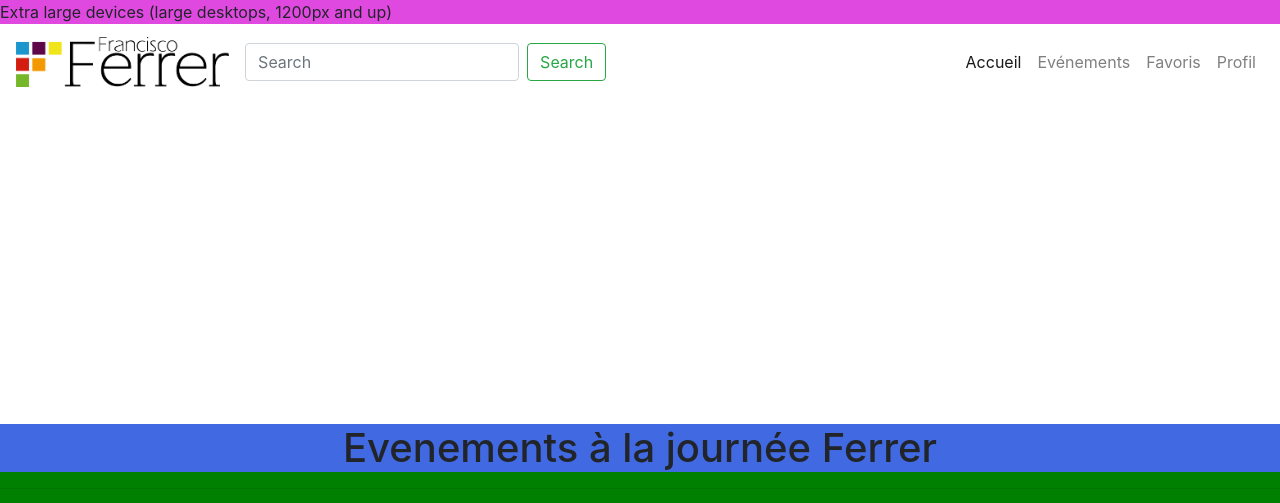
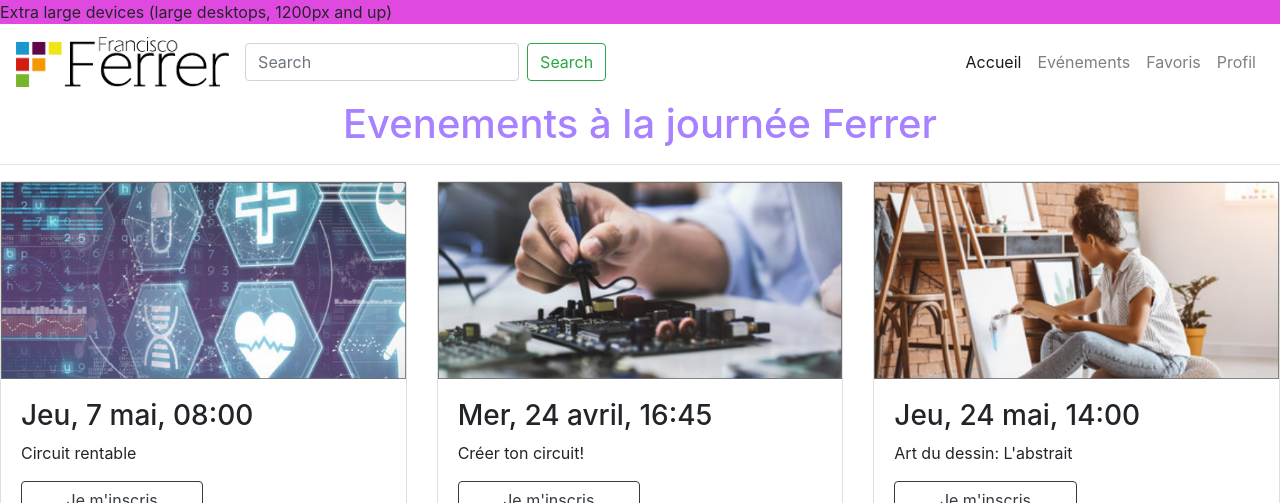
Before and after one commit to manumanmanman/JPOF, a PHP site: page /groupe-B in a window 1280 px wide. Shown: the top 503 px of the page. Run offline with PHP 8.4, Linux system fonts and the light colour scheme.

Commit message:
j'ai modifié les cards de l'index

```diff
--- a/groupe-B/index.php
+++ b/groupe-B/index.php
@@ -6,35 +6,45 @@
   <div class="row">
     <div class="col-md-4">
       <div class="card">
-    <img src="https://placeimg.com/640/480/arch" />
+    <img src="img/img1.jpg" />
     <div class="card-body">
-      <h3>Nature writing</h3>
-    <p class="text-justify">Nature writing often draws heavily on scientific information and facts about the natural world; at the same time, it is frequently written in the first person and incorporates personal observations of and philosophical reflections upon nature.</p>
-    <button type="button" class="btn btn-primary w-25">View</button>
+      <h3>Jeu, 7 mai, 08:00</h3>
+    <p class="text-justify">Circuit rentable</p>
+    <button type="button" class="btn btn-outline-dark w-50">Je m'inscris</button>
     </div>
   </div>
     </div>
     <div class="col-md-4">
       <div class="card">
-    <img src="https://placeimg.com/640/480/arch" />
+    <img src="img/img2.jpg" />
     <div class="card-body">
-      <h3>Nature writing</h3>
-    <p class="text-justify">Nature writing often draws heavily on scientific information and facts about the natural world; at the same time, it is frequently written in the first person and incorporates personal observations of and philosophical reflections upon nature.</p>
-    <button type="button" class="btn btn-primary w-50">View</button>
+      <h3>Mer, 24 avril, 16:45</h3>
+    <p class="text-justify">Créer ton circuit!</p>
+    <button type="button" class="btn btn-outline-dark w-50">Je m'inscris</button>
     </div>
   </div>
     </div>
     <div class="col-md-4">
       <div class="card">
-    <img src="https://placeimg.com/640/480/arch" />
+    <img src="img/img3.jpg" />
     <div class="card-body">
-      <h3>Nature writing</h3>
-    <p class="text-justify">Nature writing often draws heavily on scientific information and facts about the natural world; at the same time, it is frequently written in the first person and incorporates personal observations of and philosophical reflections upon nature.</p>
-    <button type="button" class="btn btn-primary w-25">View</button>
+      <h3>Jeu, 24 mai, 14:00</h3>
+    <p class="text-justify">Art du dessin: L'abstrait</p>
+    <button type="button" class="btn btn-outline-dark w-50">Je m'inscris</button>
     </div>
   </div>
     </div>
   </div>
 </div>
 
+
+
+
+
+
+
+
+
+
+
 <?php include('footer.php');?>
--- a/groupe-B/scss/style.css
+++ b/groupe-B/scss/style.css
@@ -48,12 +48,7 @@
   }
 }
 
-body {
-  background-color: green;
-}
-
 .bg-white {
-  height: 400px;
   display: block;
   color: white;
 }
@@ -68,6 +63,6 @@ a.navbar-brand img {
 }
 
 h1 {
-  background-color: royalblue;
+  color: #a781ff;
 }
 /*# sourceMappingURL=style.css.map */
--- a/groupe-B/scss/style.scss
+++ b/groupe-B/scss/style.scss
@@ -1,11 +1,3 @@
-<<<<<<< HEAD
-
-
-
-
-body{
-    background-color: blue;
-=======
 @import '_XS.scss';
 @import '_SM.scss';
 @import '_MD.scss';
@@ -14,13 +6,10 @@ body{
 @import '_camille.scss';
 
 
-body{
-    background-color: green;
->>>>>>> dedd0bec95951527b535b0202aaab13abe599169
-}
+
 
 .bg-white{
-    height: 400px;
+
     display: block;
     color: white;
 }
@@ -36,5 +25,5 @@ a.navbar-brand img{
 }
 
 h1{
-    background-color: royalblue;
+    color: rgb(167, 129, 255);
 }
```
Also changed, not shown: groupe-B/img/heart.png (added), groupe-B/img/img1.jpg (added), groupe-B/img/img2.jpg (added), groupe-B/img/img3.jpg (added), 1 other file.
